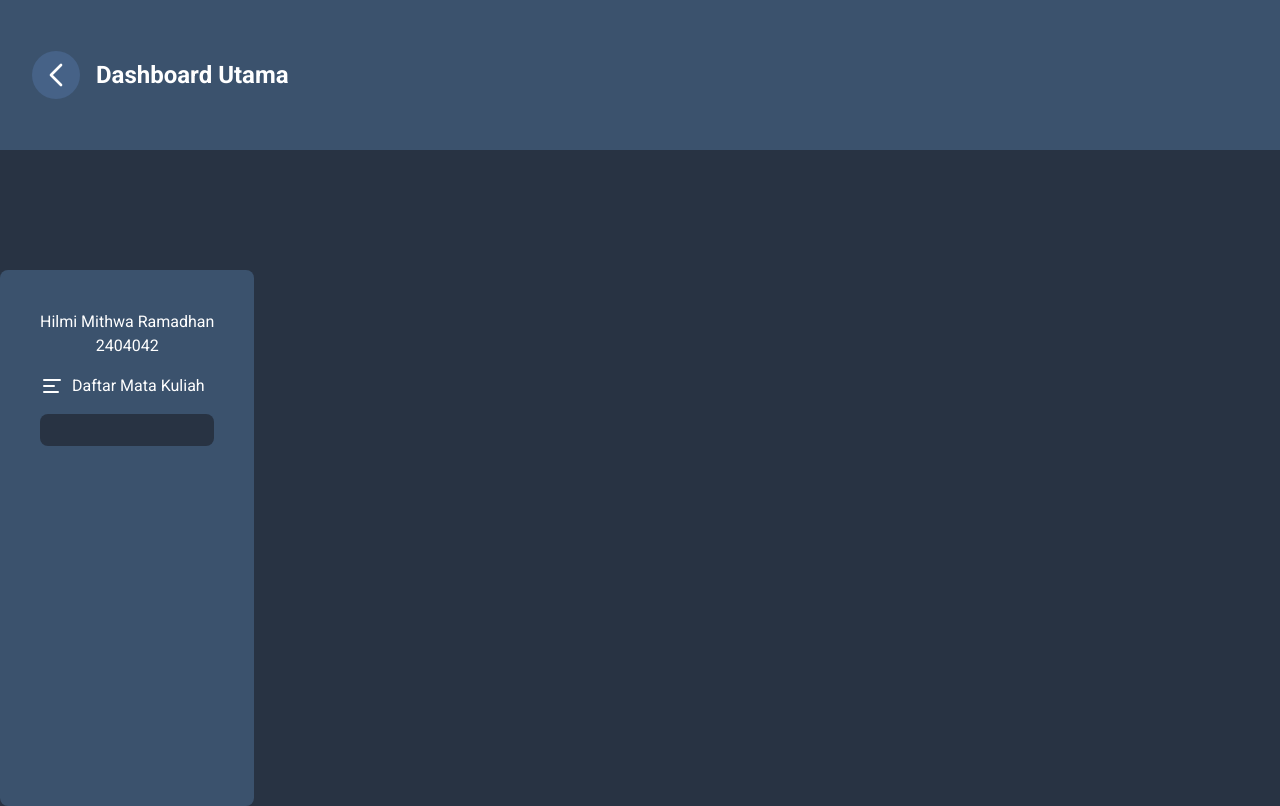
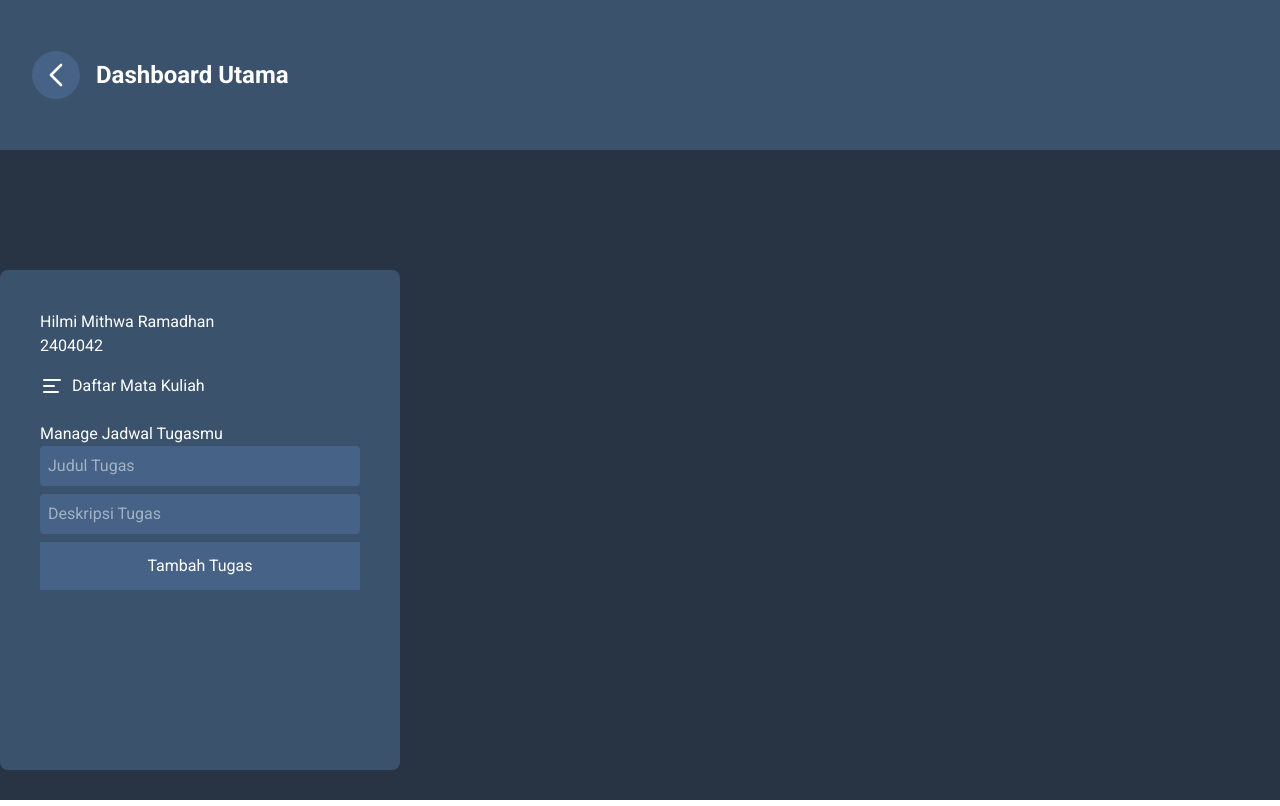
Before and after one commit to HilmiMithwa/spot-clone, a React (Vite) app: page /dashboard in a window 1280 px wide. Built offline with nearby package versions, Linux system fonts and the light colour scheme.

Commit message:
Adding manage assginment logic

```diff
--- a/src/pages/main_dashboard/MainDashboard.jsx
+++ b/src/pages/main_dashboard/MainDashboard.jsx
@@ -5,13 +5,43 @@
 
 export default function MainDashboard() {
   const navigate = useNavigate();
+  const [showLogoutAlert, setShowLogoutAlert] = useState(false);
 
   const handleback = () => {
     navigate('/');
     alert('Anda telah keluar dari dashboard utama');
   }
 
-  const [showLogoutAlert, setShowLogoutAlert] = useState(false);
+  //Manage assignment schedule
+  const [assignments, setAssignments] = useState([]);
+  const [title, setTitle] = useState('');
+  const [description, setDescription] = useState('');
+
+  const addAssignment = () => {
+    const newAssignment = {
+      title,
+      description,
+      id: Date.now()
+    };
+
+    setAssignments([...assignments, newAssignment]);
+    setTitle('');
+    setDescription('');
+  }
+
+  const deleteAssignment = (id) => {
+    setAssignments(assignments.filter(assignment => assignment.id !== id));
+  }
+
+  const editAssignment = (id, newTitle, newDescription) => {
+    const updatedAssignments = assignments.map(assignment =>
+      assignment.id === id
+      ? {...assignment, title: newTitle, description: newDescription}
+      : assignment
+    );
+    setAssignments(updatedAssignments);
+  }
+
 
 
   return (
@@ -27,21 +57,75 @@
       </header>
 
       <main id='class-container'>
-        <div id='student-name-container' className='bg-danube-900 mt-30 p-10 rounded-lg  w-fit text-white pb-90'>
+        <div id='student-name-container' className='bg-danube-900 mt-30 p-10 rounded-lg  w-[400px] h-[500px] text-white  overflow-y-auto'>
           <h1>Hilmi Mithwa Ramadhan</h1>
-          <h2 className='text-center'>2404042</h2>
+          <h2>2404042</h2>
           <button className='flex items-center gap-2 mt-4'>
             <svg xmlns="http://www.w3.org/2000/svg" width="24" height="24" viewBox="0 0 24 24"><path fill="none" stroke="currentColor" stroke-linecap="round" stroke-linejoin="round" stroke-width="2" d="M4 6h16M4 12h10M4 18h14"/>
             </svg>
             Daftar Mata Kuliah
           </button>
-          <div id='assignment-container'>
-            <div className='bg-danube-950 p-4 rounded-lg mt-4'>
+          <div id='student-assignment-schedule-management' className='mt-6'>
+            <h3>Manage Jadwal Tugasmu</h3>
+            <div className='flex flex-col gap-2 mb-4'>
+              <input
+                type='text'
+                placeholder='Judul Tugas'
+                value={title}
+                onChange={(e) => setTitle(e.target.value)}
+                className='p-2 rounded bg-danube-800 text-white'
+                />
+              <input
+                type='text'
+                placeholder='Deskripsi Tugas'
+                value={description}
+                onChange={(e) => setDescription(e.target.value)}
+                className='p-2 rounded bg-danube-800 text-white'
+                />
 
+              <button onClick={() => {
+                if (title && description)
+                {
+                  addAssignment();
+                } else {
+                  alert('Judul dan Deskripsi tidak boleh kosong!');
+                }
+                }} className='bg-danube-800 p-3'>Tambah Tugas</button>
+            </div>
 
-            </div>
+            <ul className='space-y-3'>
+              {assignments.map((assignment) =>(
+                <li key={assignment.id} className='bg-danube-800 p-3 rounded-lg flex justify-between items-start'>
+                  <div>
+                    <h4 className='font-bold text-lg'>{assignment.title}</h4>
+                    <p className='text-sm'>{assignment.description}</p>
+                  </div>
+                  <div className='flex gap-2'>
+                    <button
+                      onClick={() => {
+                        const newTitle = prompt('Judul Baru:', assignment.title);
+                        const newDescription = prompt('Deskripsi Baru:', assignment.description);
+                        if (newTitle && newDescription) {
+                          editAssignment(assignment.id, newTitle, newDescription);
+                        }
+                      }}
+                      className='bg-yellow-500 text-white p-2 rounded hover:bg-yellow-600 transition-colors'
+                    >
+                      Edit
+                    </button>
+                    <button
+                      onClick={() => deleteAssignment(assignment.id)}
+                      className='bg-red-500 text-white p-2 rounded hover:bg-red-600 transition-colors'>
+                      Hapus
+                    </button>
+                  </div>
+                </li>
+              ))}
+            </ul>
+
           </div>
         </div>
+
       </main>
     </div>
 
```
